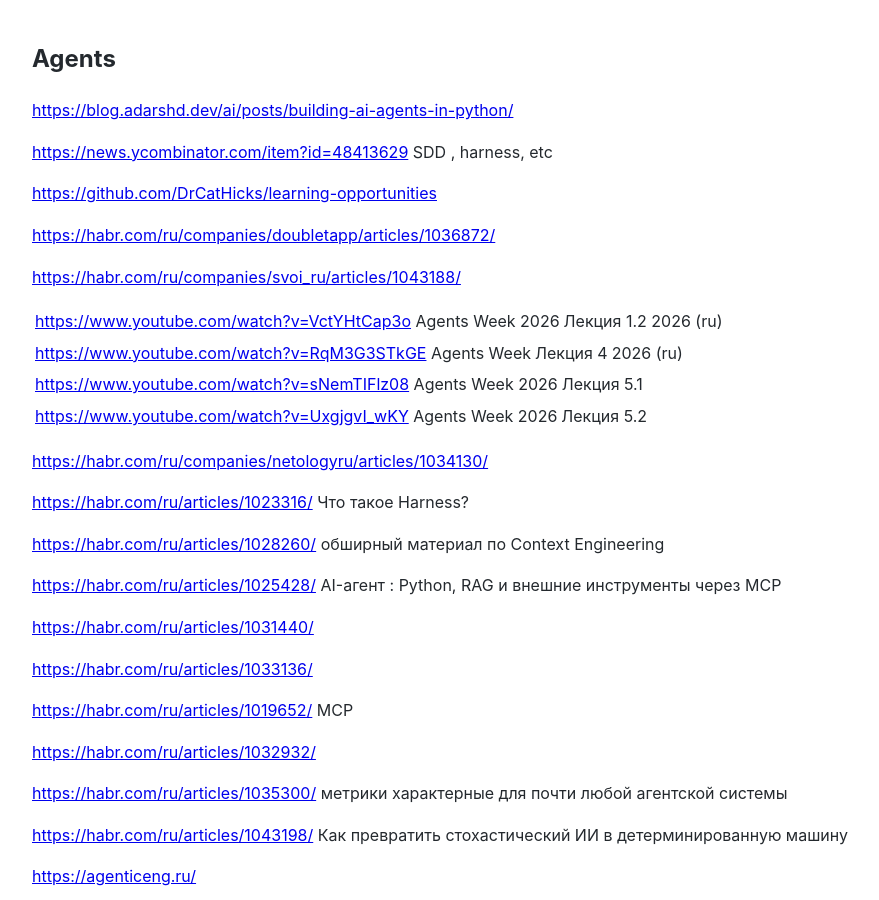
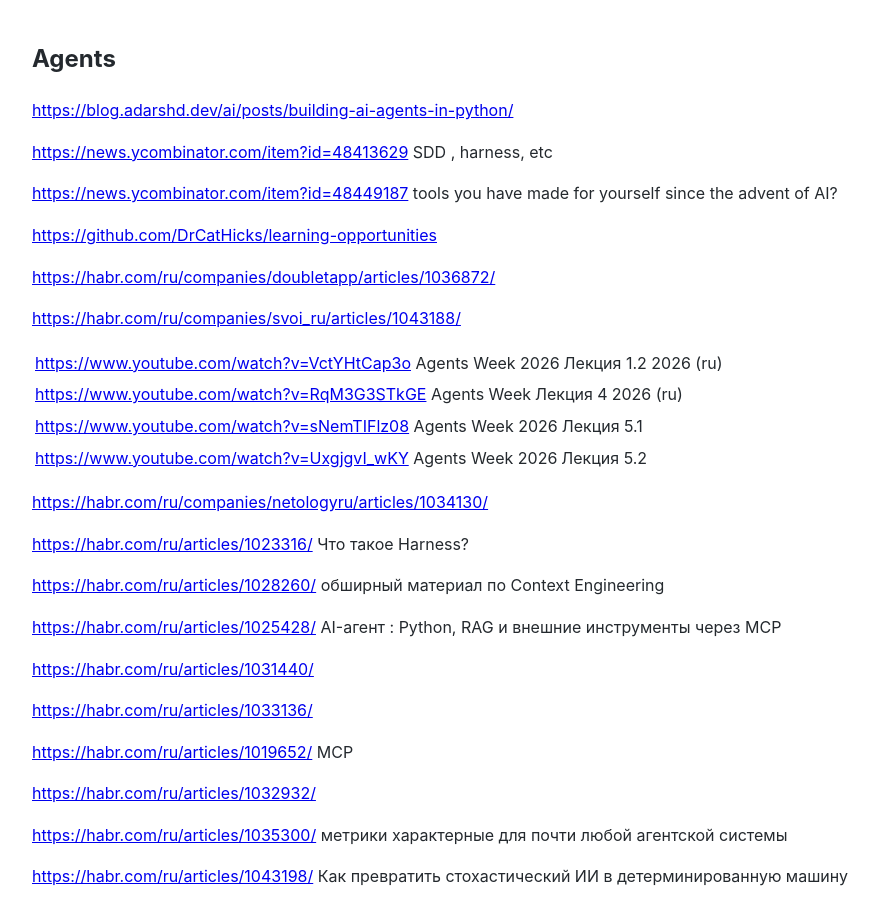
Before and after one commit to Michael-Lubinsky/michael-lubinsky.github.com, a Jekyll site: the page built from ml/agent.md, in a window 1280 px wide and 900 px high. Shown: the whole window, without its empty margins (158-1037 px from the left). Built offline with Jekyll 4.4.1, drawn with Linux system fonts in a browser that asks for light colours; our own code applies the rules of GitHub Pages for plain Markdown files.

Commit message:
Update agent.md

```diff
--- a/ml/agent.md
+++ b/ml/agent.md
@@ -3,6 +3,8 @@
 <https://blog.adarshd.dev/ai/posts/building-ai-agents-in-python/>
 
 <https://news.ycombinator.com/item?id=48413629>  SDD , harness, etc
+
+<https://news.ycombinator.com/item?id=48449187>  tools you have made for yourself since the advent of AI?
 
 <https://github.com/DrCatHicks/learning-opportunities>
 
```
